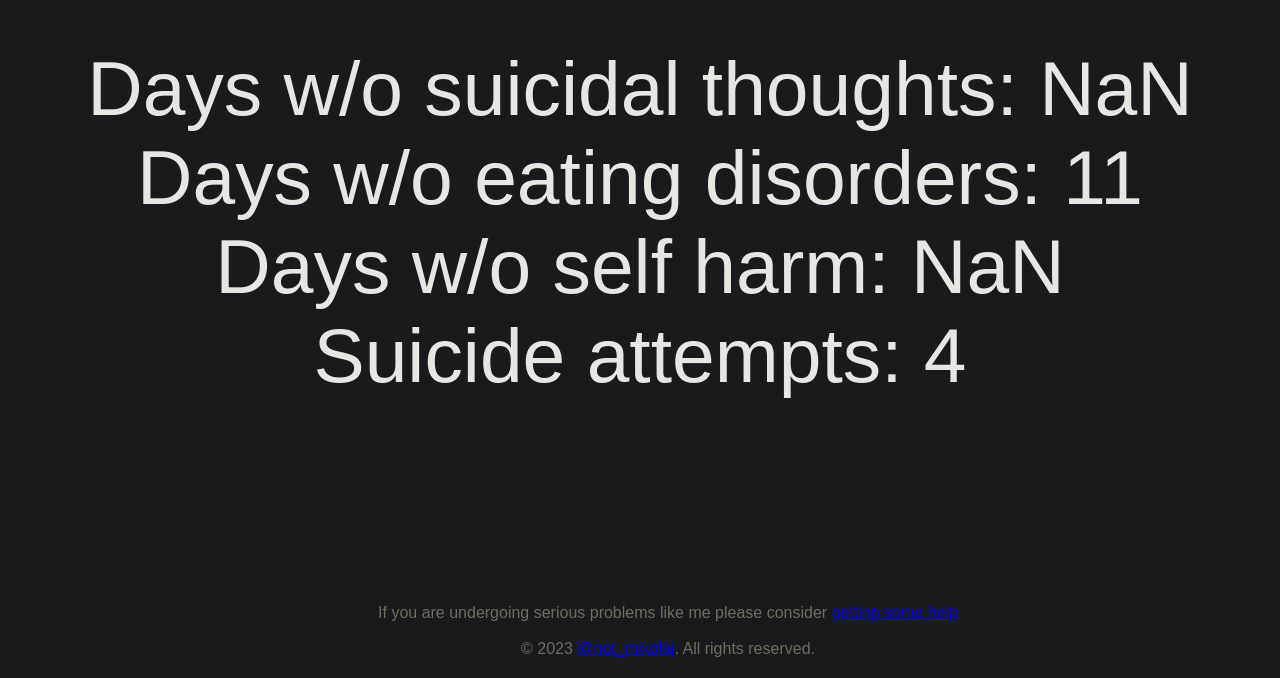
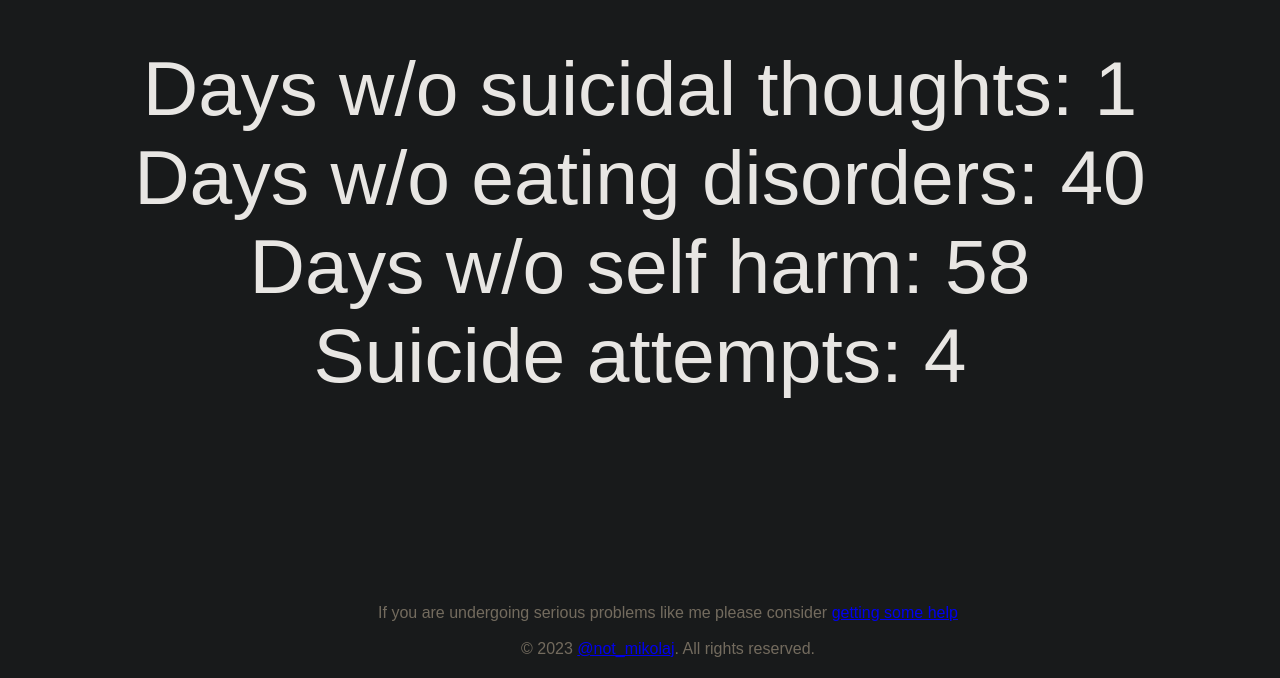
Before and after one commit to not-mikolaj/734, a plain HTML site: page index.html in a window 1280 px wide. Shown: the part 122-800 px from the top of the page. Drawn offline with Linux system fonts and the light colour scheme.

Commit message:
Update index.html

```diff
--- a/index.html
+++ b/index.html
@@ -34,9 +34,9 @@
 <script>
   // Input the dates
   var counters = [
-    { startDate: '19/10/2023', counterId: 'thoughts' },
-    { startDate: '10/09/2023', counterId: 'disorders' },
-    { startDate: '23/08/2023', counterId: 'harms' }
+    { startDate: '10/19/2023', counterId: 'thoughts' },
+    { startDate: '09/10/2023', counterId: 'disorders' },
+    { startDate: '08/23/2023', counterId: 'harms' }
   ];
 
     function calculateDays(startDate) {
```
